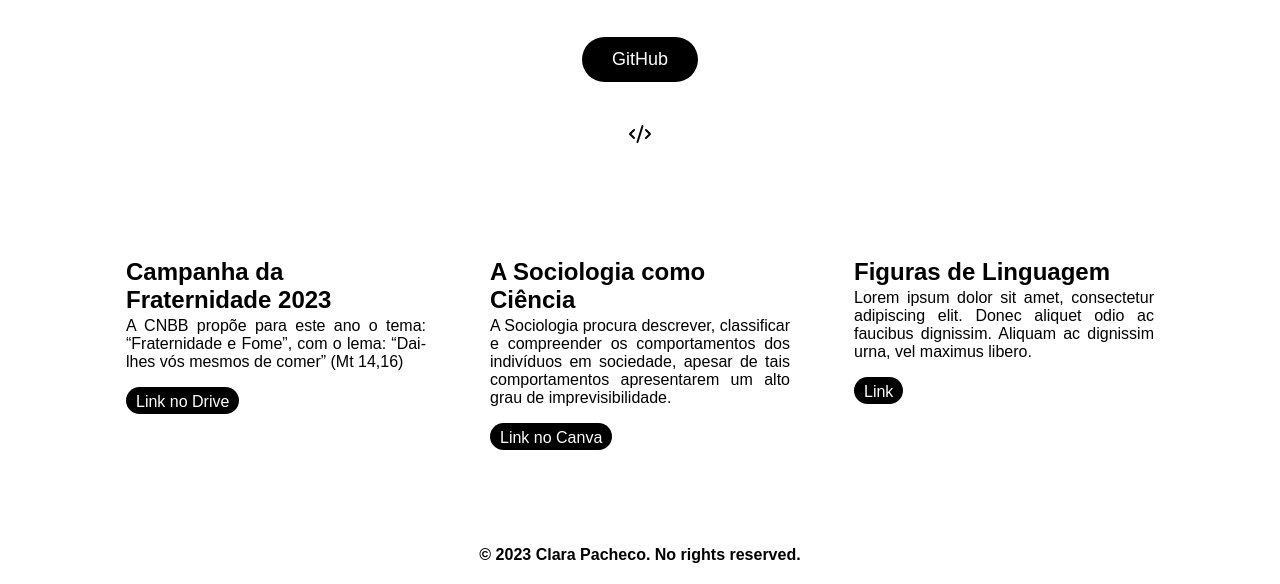
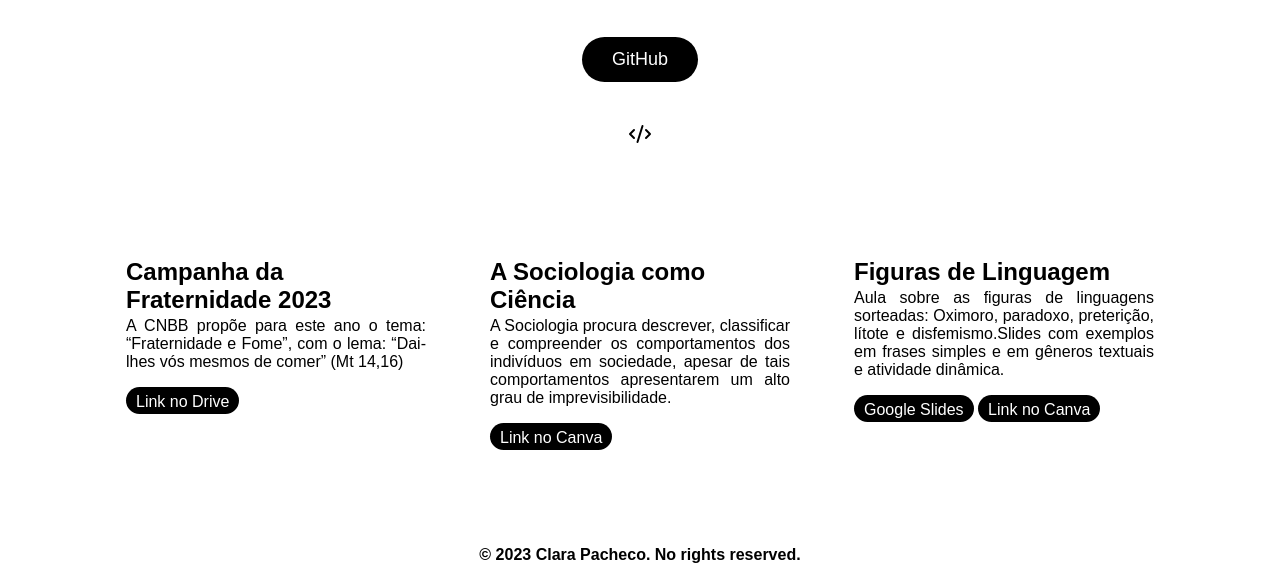
Before and after one commit to wejoyit/mylinks, a plain HTML site: page index.html in a window 1280 px wide. Shown: the part 237-821 px from the top of the page. Drawn offline with Linux system fonts and the light colour scheme; a web font is replaced by a local one.

Commit message:
Seminário Linguagens

```diff
--- a/index.html
+++ b/index.html
@@ -34,9 +34,11 @@ o lema: “Dai-lhes vós mesmos de comer” (Mt 14,16)</p>
             </div>
             <div class="box">
                 <h2>Figuras de Linguagem</h2>
-                <p>Lorem ipsum dolor sit amet, consectetur adipiscing elit. Donec aliquet odio ac faucibus dignissim.
-                    Aliquam ac dignissim urna, vel maximus libero.</p>
-              <a class="linkUrl" href="#"><p class="links">Link</p>
+                <p> Aula sobre as figuras de linguagens sorteadas: Oximoro, paradoxo, preterição, lítote e disfemismo.Slides com exemplos em frases simples e em gêneros textuais e atividade dinâmica.
+                    </p>
+              <a class="linkUrl" href="https://docs.google.com/presentation/d/1od7ud_dfzyYGZgoaEd-z-PCNyPD-p3Vf/edit?usp=sharing&ouid=105830342053256423083&rtpof=true&sd=true"><p class="links">Google Slides</p>
+              </a>
+              <a class="linkUrl" href="https://www.canva.com/design/DAFkcncFmbA/P0XbcxhnrPgVZmA_9-T-qw/edit?utm_content=DAFkcncFmbA&utm_campaign=designshare&utm_medium=link2&utm_source=sharebutton"><p class="links">Link no Canva</p>
               </a>
             </div>
         </section>
```
